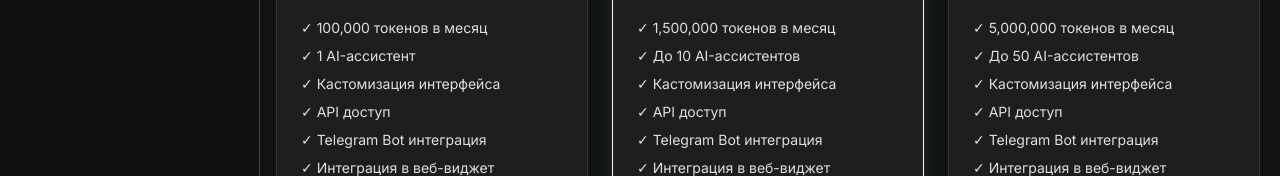
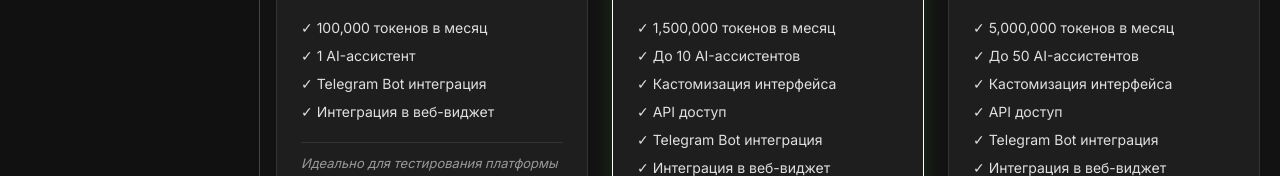
Before and after one commit to vadimkushnir04-crypto/zuuma-support, a Next.js app in the folder frontend/: page /offer in a window 1280 px wide. Shown: the part 502-678 px from the top of the page. Built offline with nearby package versions, Linux system fonts and the light colour scheme.

Commit message:
Update page.tsx

```diff
--- a/frontend/app/offer/page.tsx
+++ b/frontend/app/offer/page.tsx
@@ -30,8 +30,6 @@ export default function OfferPage() {
             <ul style={styles.serviceFeatures}>
               <li>✓ 100,000 токенов в месяц</li>
               <li>✓ 1 AI-ассистент</li>
-              <li>✓ Кастомизация интерфейса</li>
-              <li>✓ API доступ</li>
               <li>✓ Telegram Bot интеграция</li>
               <li>✓ Интеграция в веб-виджет</li>
             </ul>
```
